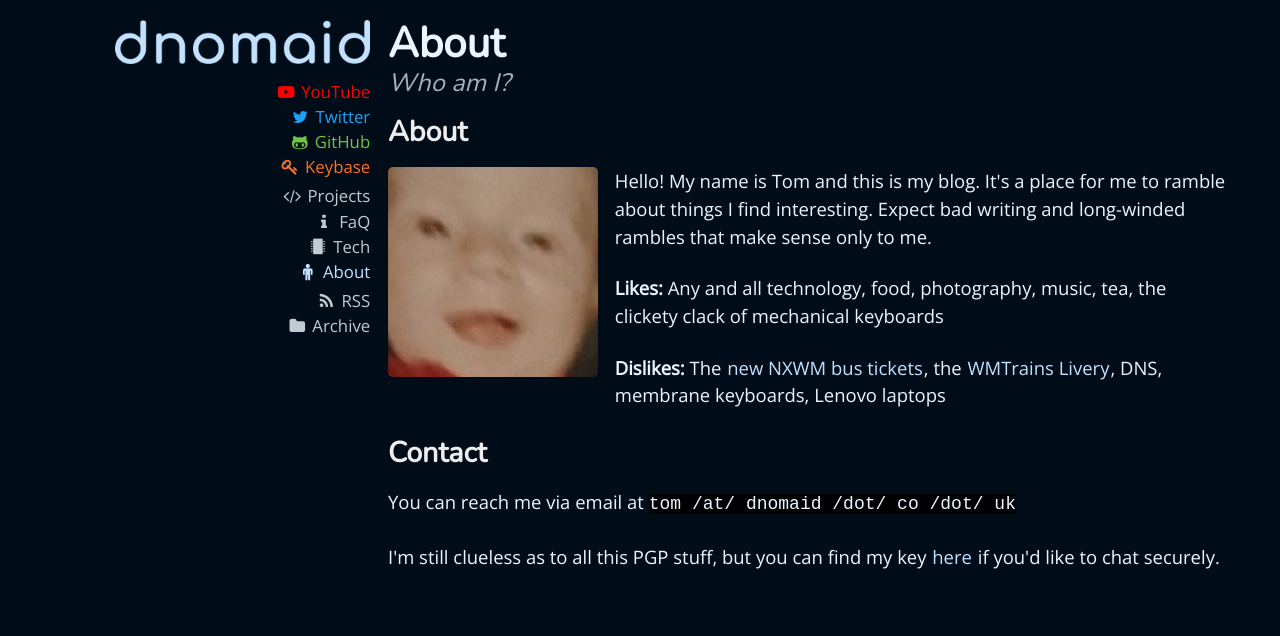
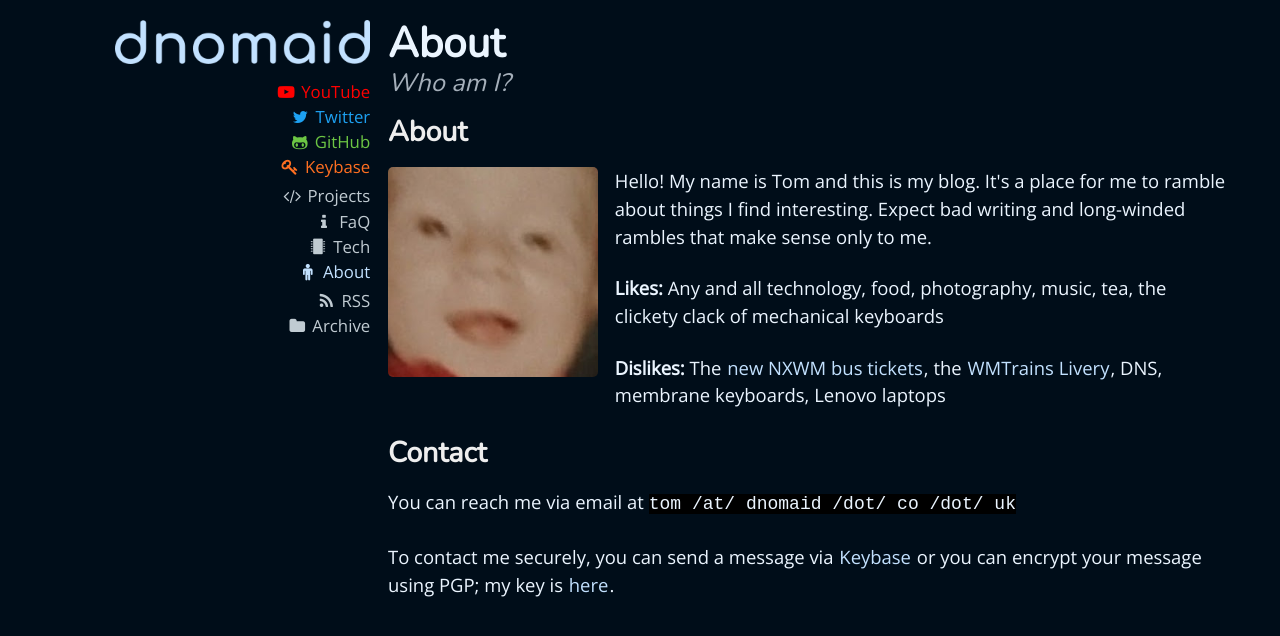
Before and after one commit to tomfishemoji/tomfishemoji.github.io, a Jekyll site: the page built from about.html, in a window 1280 px wide. Shown: the top 636 px of the page. Built offline with Jekyll 4.4.1, drawn with Linux system fonts in a browser that asks for light colours.

Commit message:
Update about.html

```diff
--- a/about.html
+++ b/about.html
@@ -16,4 +16,4 @@ smalltitle: Who am I?
 
 <h2>Contact</h2>
 <p>You can reach me via email at <span style="font-family: monospace; font-size: 1.2em; background-color: #000;">tom /at/ dnomaid /dot/ co /dot/ uk</span></p>
-<p>I'm still clueless as to all this PGP stuff, but you can find my key <a href="https://keybase.io/dnomaid/pgp_keys.asc">here</a> if you'd like to chat securely.</p>
+<p>To contact me securely, you can send a message via <a href="https://keybase.io/dnomaid">Keybase</a> or you can encrypt your message using PGP; my key is <a href="https://keybase.io/dnomaid/pgp_keys.asc">here</a>.</p>
```
